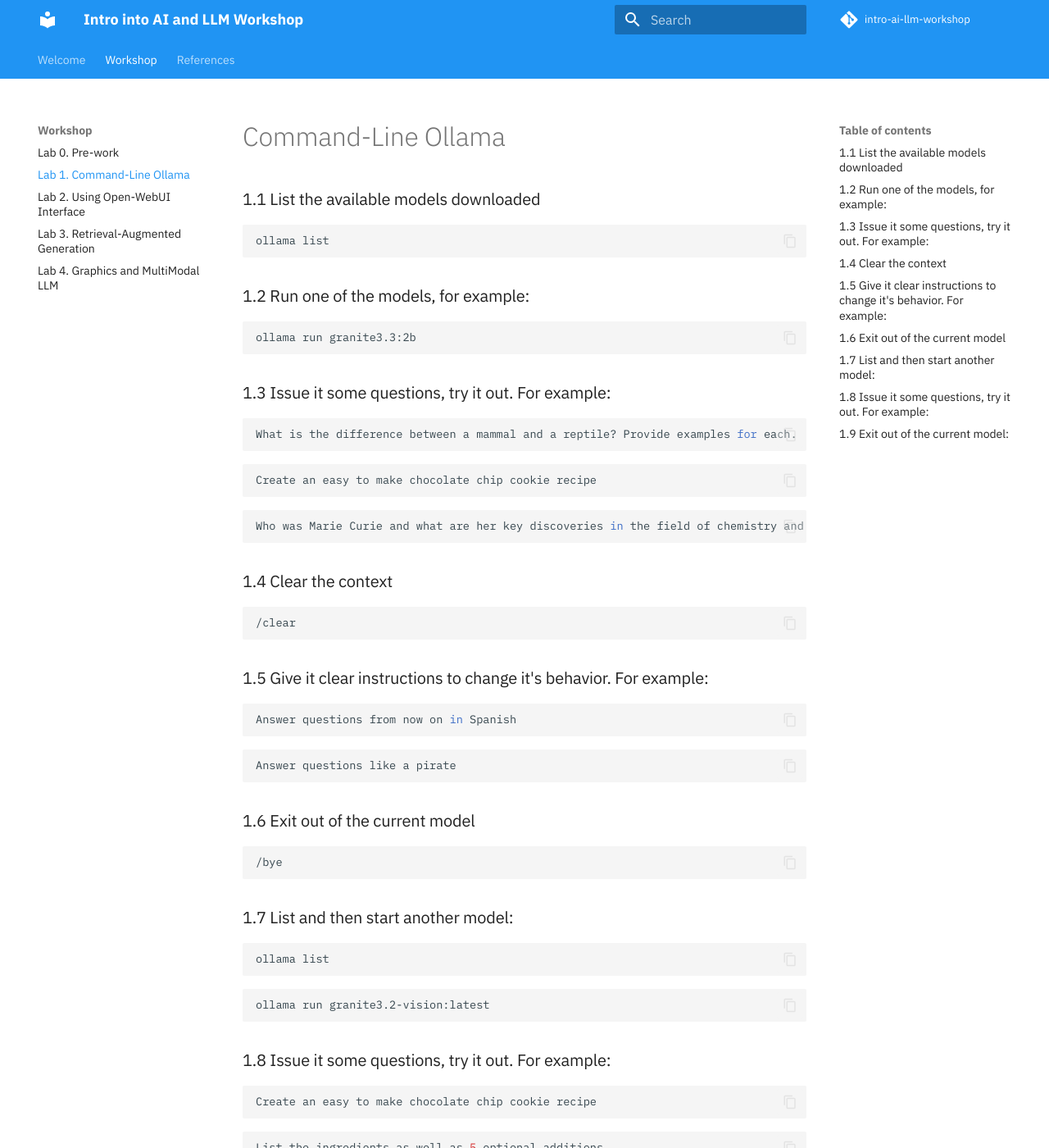
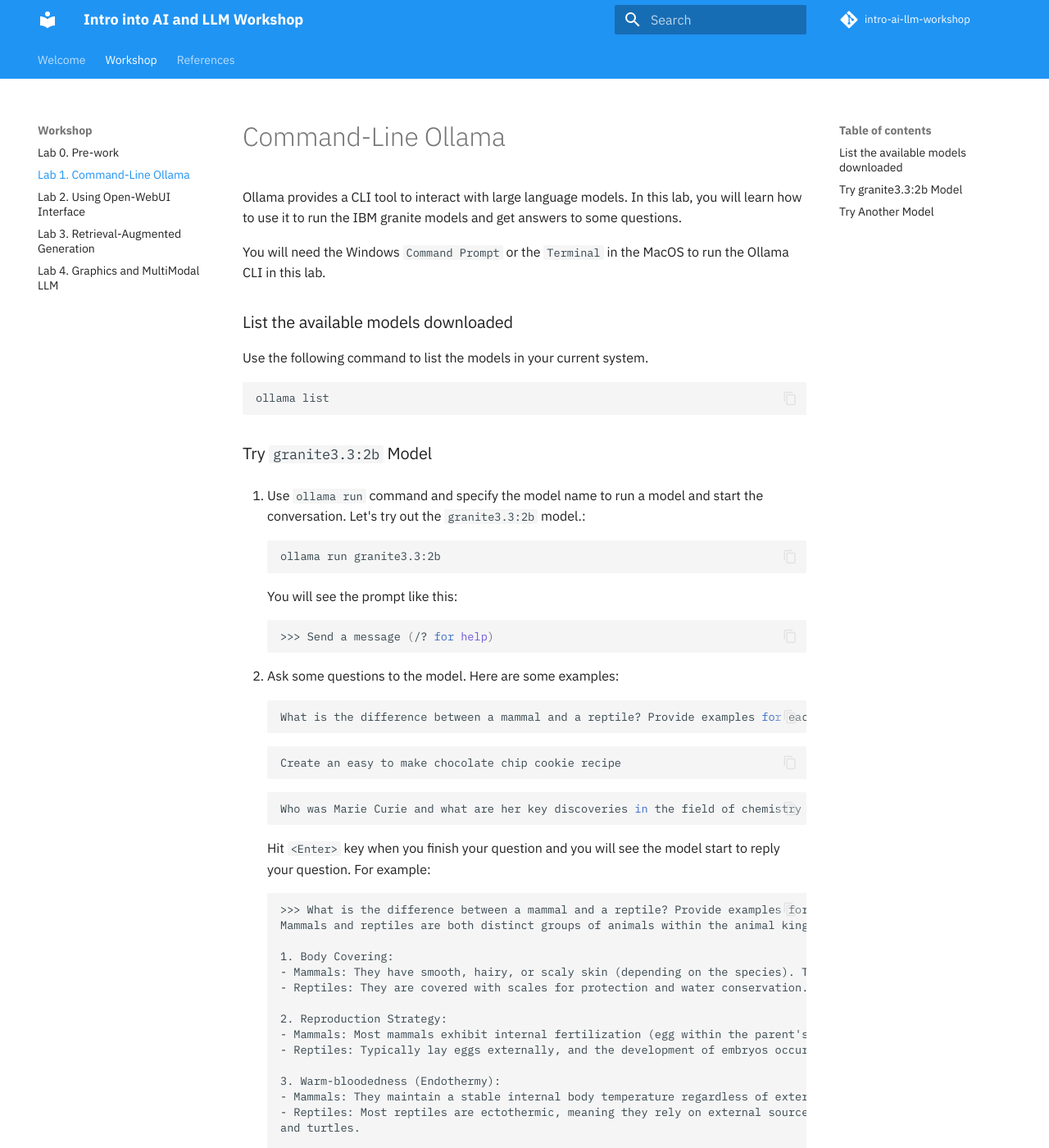
Before and after one commit to IBM/intro-ai-llm-workshop, an MkDocs documentation site: the page built from docs/lab-1/README.md, in a window 1280 px wide and 1400 px high. Shown: the whole window at 82% size. Built offline with MkDocs 1.6.1 and Material for MkDocs 9.7.7, drawn with Linux system fonts in a browser that asks for light colours; comment, search, counter and statistics services are not loaded; some of the changed text lies outside the part shown.

Commit message:
edit lab-1 and lab-2
Add more details and some screenshots
for lab-1 and lab-2

Signed-off-by: Yihong Wang <yh.wang@ibm.com>

````diff
--- a/docs/lab-1/README.md
+++ b/docs/lab-1/README.md
@@ -1,53 +1,111 @@
 # Command-Line Ollama
+Ollama provides a CLI tool to interact with large language models. In this lab, you will learn how to use it
+to run the IBM granite models and get answers to some questions.
 
-### 1.1 List the available models downloaded
+You will need the Windows `Command Prompt` or the `Terminal` in the MacOS to run the Ollama CLI in this lab.
+
+### List the available models downloaded
+Use the following command to list the models in your current system.
 ```bash
 ollama list
 ```
-### 1.2 Run one of the models, for example:
-```bash
-ollama run granite3.3:2b
-```
-### 1.3 Issue it some questions, try it out.  For example:
-```bash
-What is the difference between a mammal and a reptile? Provide examples for each.
-```
-```bash
-Create an easy to make chocolate chip cookie recipe
-```
-```bash
-Who was Marie Curie and what are her key discoveries in the field of chemistry and physics?
-```
-### 1.4 Clear the context
-```bash
-/clear
-```
-### 1.5 Give it clear instructions to change it's behavior.  For example:
-```bash
-Answer questions from now on in Spanish
-```
-```bash
-Answer questions like a pirate
-```
-### 1.6 Exit out of the current model
-```bash
-/bye
-```
-### 1.7 List and then start another model:
-```bash
-ollama list
-```
-```bash
-ollama run granite3.2-vision:latest
-```
-### 1.8 Issue it some questions, try it out.  For example:
-```bash
-Create an easy to make chocolate chip cookie recipe
-```
-```bash
-List the ingredients as well as 5 optional additions
-```
-### 1.9  Exit out of the current model:
-```bash
-/bye
-```
+
+### Try `granite3.3:2b` Model
+
+1.  Use `ollama run` command and specify the model name to run a model and start the
+    conversation. Let's try out the `granite3.3:2b` model.:
+    ```bash
+    ollama run granite3.3:2b
+    ```
+    You will see the prompt like this:
+    ```bash
+    >>> Send a message (/? for help)
+    ```
+
+1.  Ask some questions to the model. Here are some examples:
+    ```bash
+    What is the difference between a mammal and a reptile? Provide examples for each.
+    ```
+    ```bash
+    Create an easy to make chocolate chip cookie recipe
+    ```
+    ```bash
+    Who was Marie Curie and what are her key discoveries in the field of chemistry and physics?
+    ```
+    Hit `<Enter>` key when you finish your question and you will see the model start to reply your question. For example:
+    ```base
+    >>> What is the difference between a mammal and a reptile? Provide examples for each.
+    Mammals and reptiles are both distinct groups of animals within the animal kingdom, differing in several key characteristics, including their body coverings, reproduction strategies, and warm-bloodedness. Here's a detailed comparison with examples for each:
+
+    1. Body Covering:
+    - Mammals: They have smooth, hairy, or scaly skin (depending on the species). Their young are born alive and nourished by milk through mammary glands. Examples include humans, dogs, cats, cows, and dolphins.
+    - Reptiles: They are covered with scales for protection and water conservation. Their young hatch from eggs, unlike mammals that give live birth or lay eggs like birds. Examples include snakes, lizards, turtles, and crocodiles.
+
+    2. Reproduction Strategy:
+    - Mammals: Most mammals exhibit internal fertilization (egg within the parent's body) and nurse their young with milk. Examples include humans (milk-producing mammary glands), pigs, horses, and whales.
+    - Reptiles: Typically lay eggs externally, and the development of embryos occurs without nourishment from a mother's body. Examples include sea turtles, alligators, and most lizards.
+
+    3. Warm-bloodedness (Endothermy):
+    - Mammals: They maintain a stable internal body temperature regardless of external conditions through thermogenesis (heat production). Examples include humans, dogs, cats, and polar bears.
+    - Reptiles: Most reptiles are ectothermic, meaning they rely on external sources like sunlight to regulate their body temperature. This allows them to adapt to diverse habitats but makes them less efficient in colder environments. Examples include crocodiles, snakes,
+    and turtles.
+
+    4. Respiratory System:
+    - Mammals: They possess lungs for gas exchange and use highly vascularized (well-developed network of blood vessels) systems for efficient oxygen uptake and carbon dioxide removal. Examples include humans, dogs, and rodents.
+    - Reptiles: Some reptiles have lungs, while others employ other respiratory methods like skin respiration (exchange of gases through the skin). Crocodilians, for instance, rely on cutaneous (skin) respiration, allowing them to survive in oxygen-poor environments.
+
+    In summary, mammals and reptiles differ significantly in their body coverings, reproductive strategies, thermal regulation, and respiratory systems. Mammals are warm-blooded, give birth to live young or lay eggs with mammary glands, and have sophisticated internal
+    organs for efficient gas exchange. Reptiles, on the other hand, are ectothermic, lay eggs, and employ various respiratory methods adapted to their habitats.
+    ```
+
+1.  After you receive the response or answer from the model, you can ask the model to explain or refine the answer if you have further questions
+    which are related to the first question or the response content. This is the concept of the `context`.
+
+1.  To clear the context, you can use the `/clear` command. Then you can start a new conversation.
+    ```bash
+    /clear
+    ```
+    You will see the following message indecating the context is cleared:
+    ```bash
+    Cleared session context
+    >>> Send a message (/? for help)
+    ```
+
+1.  Instructions for changing the behavior of the model:
+
+    Give it clear instructions to change it's behavior.  For example:
+    ```bash
+    Answer questions from now on in Spanish
+    ```
+    ```bash
+    Answer questions like a pirate
+    ```
+
+1.  Exit out of the current model
+    ```bash
+    /bye
+    ```
+
+### Try Another Model
+Let's try out another model with more questions:
+
+1.  List the available models in the system again:
+    ```bash
+    ollama list
+    ```
+
+1.  How about `granite3.2-version:latest` model:
+    ```bash
+    ollama run granite3.2-vision:latest
+    ```
+1.  Some example questions:
+    ```bash
+    Create an easy to make chocolate chip cookie recipe
+    ```
+    ```bash
+    List the ingredients as well as 5 optional additions
+    ```
+1.  Exit out of the current model:
+    ```bash
+    /bye
+    ```
--- a/docs/lab-2/README.md
+++ b/docs/lab-2/README.md
@@ -1,32 +1,53 @@
 # Using Open-WebUI Interface
+Open-WebUI offers a user-friendly web interface for interacting with models, along with other features.
+In this lab, you will learn how to use it and explore some of its basic features.
 
-### 2.1 Activate your python virtual environment if you haven't already:
+### Preparation
+Open-WebUI is a Python package installed in the Python virtual environment you created earlier.
+Activate your Python virtual environment if you haven't already:
 === "Windows"
-    1.  Activate your python virtual environment:
+    1.  Activate your Python virtual environment:
     ```shell
     "venv/Scripts/activate.bat"
     ```
 
 === "MacOS"
-    1.  Activate your python virtual environment:
+    1.  Activate your Python virtual environment:
     ```shell
     source venv/bin/activate
     ```
 
-### 2.2 Start the Open WebUI
+### Start the Open WebUI
 ```bash
 open-webui serve
 ```
+!!! note
+    It would take a while to download some models and some initial configurations for the first time.
 
-### 2.3 Hit the localhost with the browser:
+### Access the Open WebUI Web Interface
+By default, Open WebUI serves on the port 8080. Click the URL below to access the Open WebUI interface:
 [http://localhost:8080](http://localhost:8080/)
 
-### 2.4 Pick a model to use, for example:
+Click on the `Get Started` button at the bottom of the page and follow the instructions to create the
+admin account for the first time. Then you can use the account to log in to the Open WebUI afterwards.
+
+
+### Select a Model
+By default, Open WebUI connects to the Ollama server in your local system. Therefore, it uses the available models
+on your Ollama server. Click on the model name on the top left next to the `New Chat` button to switch to a different
+model. See the highlight of the image below for more details:
+![select model](./images/select-model.png)
+
+Let's use `granite3.3:8b` for this lab.
 ```shell
 granite3.3:8b
 ```
 
-### 2.5 Issue it some questions, try it out.  For example:
+### New Chat:
+Start a new chat and type the question in the highlighted box:
+![chat](./images/chat.png)
+
+Here are some example questions you can ask:
 ```bash
 Describe the water cycle in detail, mentioning evaporation, condensation, precipitation, and collection.
 ```
@@ -39,11 +60,16 @@
 ```bash
 explain your reasoning for why cats and dogs are not inherently better
 ```
-### 2.6 Clear the context by clicking on "New Chat"
 
-### 2.7 Give it clear instructions to change the behavior.  For example:
+Hit the `<Enter>` key or the up-arrow button to submit the question and wait for the response from the model.
+
+### Context
+Within the same context, you can ask a follow-up question or provide additional instructions to
+adjust how the model answers your question. For example, give it clear instructions to change the behavior:
 ```bash
 Only answer questions in rhyme. What was domesticated first, a dog or a cat?
 ```
 
-### 2.8 Clear the context by clicking on "New Chat"
+### Clear the context
+Initiate a new chat by clicking on "New Chat" on the top left corner of the page:
+![new chat](./images/new-chat.png)
````
Also changed, not shown: docs/lab-2/images/chat.png (added), docs/lab-2/images/new-chat.png (added), docs/lab-2/images/select-model.png (added).
